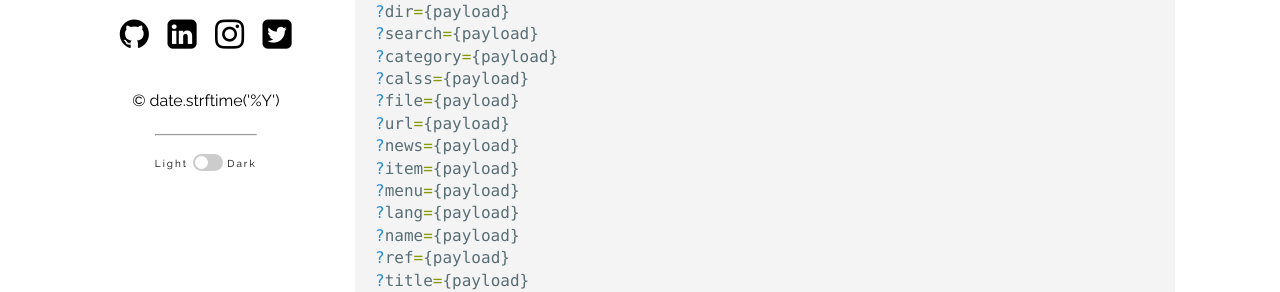
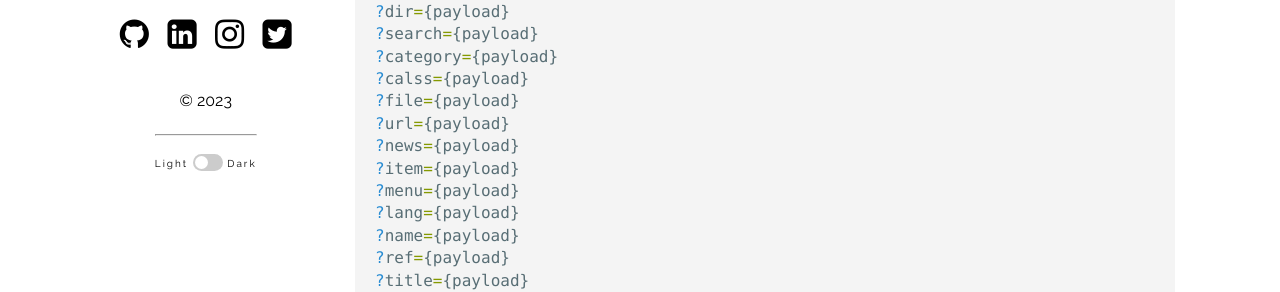
Before and after one commit to nandangpy/nandangpy.github.io, a Jekyll site: the page built from _posts/2022-01-05-parameter-test.md, in a window 1280 px wide. Shown: the part 488-780 px from the top of the page. Built offline with Jekyll 4.4.1, drawn with Linux system fonts in a browser that asks for light colours.

Commit message:
Update default.html
Fixed

```diff
--- a/_layouts/default.html
+++ b/_layouts/default.html
@@ -77,7 +77,7 @@
       </nav>
       {%- endif -%}
       <p class="about-footer {{condensed_class}}">&copy;
-        date.strftime('%Y') </p>
+        {{ "now" | date: "%Y" }}</p>
       {%- if site.plainwhite.dark_mode -%}
       <div class="about-footer {{condensed_class}}">
         <hr>
```
